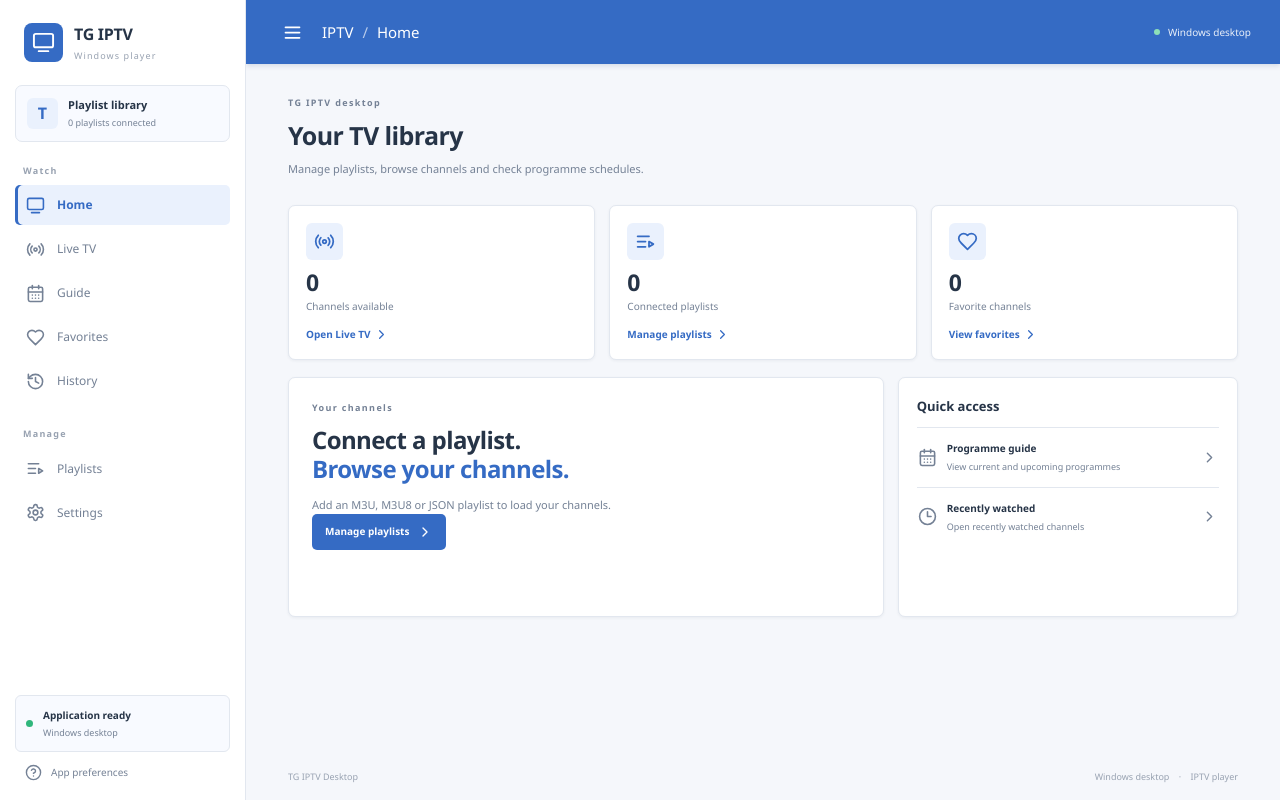
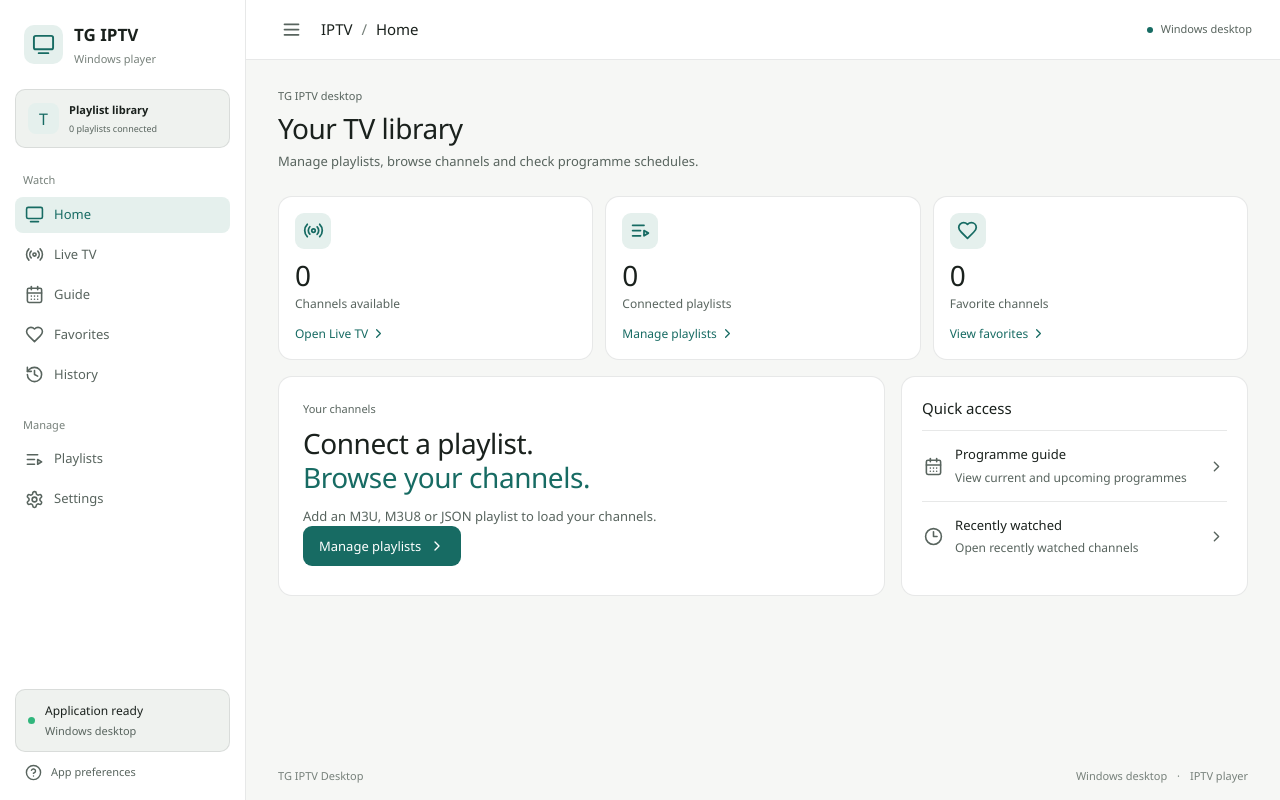
Before and after one commit to MoonDevil1/Tv-app, a React (Vite) app: page / in a window 1280 px wide. Built offline with nearby package versions, Linux system fonts and the light colour scheme.

Commit message:
refine: apply restrained broadcast UI design system

```diff
--- a/src/index.css
+++ b/src/index.css
@@ -73,3 +73,175 @@
 .guide-channel{display:flex;align-items:center;gap:11px;min-width:0;padding:0;text-align:left;color:var(--text);background:none;border:0}.guide-logo{width:42px;height:42px;display:grid;place-items:center;flex:none;overflow:hidden;color:var(--primary);background:var(--surface-soft);border:1px solid var(--border);border-radius:7px}.guide-logo img{width:100%;height:100%;object-fit:contain}.guide-channel b,.guide-channel small{display:block;overflow:hidden;text-overflow:ellipsis;white-space:nowrap}.guide-channel b{font-size:13px}.guide-channel small{margin-top:4px;color:var(--muted);font-size:11px}
 .guide-programmes{min-width:0;display:grid;gap:9px}.guide-programme{display:grid;grid-template-columns:112px minmax(0,1fr) auto;align-items:start;gap:10px;min-width:0}.guide-time{padding-top:1px;color:var(--muted);font-size:11px;font-variant-numeric:tabular-nums;white-space:nowrap}.guide-programme b{display:block;font-size:12px}.guide-programme p{margin:3px 0 0;color:var(--muted);font-size:11px;line-height:1.4;display:-webkit-box;-webkit-line-clamp:2;-webkit-box-orient:vertical;overflow:hidden}.guide-live{padding:2px 6px;color:#fff;background:#d74747;border-radius:3px;font-size:9px;font-weight:700;letter-spacing:.4px}.guide-play{width:34px;height:34px;display:grid;place-items:center;color:var(--primary);background:var(--primary-soft);border:0;border-radius:7px}
 @media(max-width:1000px){.guide-row{grid-template-columns:150px minmax(0,1fr) 34px;gap:10px;padding:11px}.guide-programme{grid-template-columns:90px minmax(0,1fr) auto}.guide-logo{width:36px;height:36px}}
+
+
+/* Unslop interface refinement — restrained broadcast-console direction.
+   Adapted from unslop by Damir Sokolovsky, CC BY 4.0. */
+:root{
+  color-scheme:light;
+  font-family:"Segoe UI",system-ui,sans-serif;
+  --page:#f6f7f5;
+  --surface:#ffffff;
+  --surface-soft:#eff2ef;
+  --border:rgba(25,33,29,.10);
+  --text:#1a211d;
+  --muted:#58645e;
+  --subtle:#77817b;
+  --primary:#176b63;
+  --primary-soft:#e5f0ed;
+  --shadow:none;
+}
+:root[data-theme="dark"]{
+  color-scheme:dark;
+  --page:#141716;
+  --surface:#1b1f1d;
+  --surface-soft:#242927;
+  --border:rgba(237,242,237,.09);
+  --text:#ecefeb;
+  --muted:#a3aca6;
+  --subtle:#828c85;
+  --primary:#83c7bd;
+  --primary-soft:#263b37;
+  --shadow:none;
+}
+body{background:var(--page);color:var(--text)}
+button,input,select{font-family:inherit}
+button{transition:color 140ms ease-out,background-color 140ms ease-out,border-color 140ms ease-out}
+button:focus-visible,input:focus-visible,select:focus-visible{outline:2px solid var(--primary);outline-offset:2px}
+.brand-icon{color:var(--primary);background:var(--primary-soft);border-radius:10px}
+.brand-lockup b{font-size:17px;font-weight:600;letter-spacing:0}
+.brand-lockup small,.navigation-caption,.eyebrow{font-size:11px;font-weight:500;letter-spacing:0;text-transform:none}
+.profile-switcher{padding:12px;border-radius:10px;margin-bottom:24px}
+.profile-avatar{border-radius:8px;font-weight:500}
+.navigation-item{min-height:36px;gap:10px;padding:0 10px;border-radius:8px;font-size:13px;font-weight:400}
+.navigation-item.active{font-weight:500;box-shadow:none}
+.manage-caption{margin-top:24px}
+.connection-status{padding:12px;border-radius:10px}
+.connection-status b{font-size:12px;font-weight:500}
+.connection-status small,.help-link{font-size:11px}
+.main-column{background:var(--page)}
+.app-bar{height:60px;padding:0 28px;color:var(--text);background:var(--surface);border-bottom:1px solid var(--border);box-shadow:none}
+.app-bar-title{font-size:15px;font-weight:500}
+.app-bar-title i{color:var(--subtle)}
+.menu-button{color:var(--muted);border-radius:8px}
+.menu-button:hover{color:var(--text);background:var(--surface-soft)}
+.platform-label{color:var(--muted);font-size:11px}
+.platform-label span{background:var(--primary)}
+.page-container{padding:28px 32px 24px}
+.page-heading{margin-bottom:24px}
+.eyebrow{color:var(--muted)}
+.page-heading h1{font-size:28px;font-weight:500;line-height:1.2;letter-spacing:-.45px}
+.page-subtitle{font-size:13px;line-height:1.5}
+.overview-cards{gap:12px}
+.overview-card{min-height:132px;padding:16px;background:var(--surface);border:1px solid var(--border);border-radius:14px;box-shadow:none}
+.overview-card:hover{border-color:var(--primary)}
+.overview-icon{width:36px;height:36px;margin-bottom:12px;color:var(--primary);background:var(--primary-soft);border-radius:9px}
+.overview-card>b{font-size:28px;font-weight:500;font-variant-numeric:tabular-nums}
+.overview-card>small{font-size:12px}
+.card-link{margin-top:12px;color:var(--primary);font-size:12px;font-weight:500}
+.home-content-grid{gap:16px;margin-top:16px}
+.welcome-panel,.quick-links,.settings-panel{background:var(--surface);border:1px solid var(--border);border-radius:14px;box-shadow:none}
+.welcome-panel{min-height:220px;padding:24px}
+.welcome-panel h2{margin:10px 0 12px;font-size:28px;font-weight:500;line-height:1.18;letter-spacing:-.45px}
+.welcome-panel h2 span{color:var(--primary)}
+.welcome-panel>p:not(.eyebrow){max-width:520px;color:var(--muted);font-size:13px;line-height:1.6}
+.primary-button{min-height:40px;padding:0 16px;color:#fff;background:var(--primary);border:0;border-radius:9px;font-size:13px;font-weight:500;box-shadow:none}
+:root[data-theme="dark"] .primary-button{color:#10201d}
+.primary-button:hover{filter:none;background:color-mix(in srgb,var(--primary) 88%,var(--text))}
+.secondary-button{min-height:38px;padding:0 14px;color:var(--text);background:var(--surface);border:1px solid var(--border);border-radius:9px;font-size:12px;font-weight:500}
+.secondary-button:hover{background:var(--surface-soft)}
+.quick-links{padding:20px}
+.quick-links h2{font-size:15px;font-weight:500}
+.quick-links button{gap:12px;padding:14px 2px}
+.quick-links button>b,.quick-links button b{font-size:13px;font-weight:500}
+.quick-links button small{font-size:12px}
+.empty-state{min-height:280px;padding:28px;border:1px dashed var(--border);border-radius:16px;background:var(--surface)}
+.empty-state-icon{width:48px;height:48px;border-radius:12px}
+.empty-state h2{margin:16px 0 8px;font-size:16px;font-weight:500}
+.empty-state p{font-size:13px;line-height:1.6}
+.settings-layout{gap:16px}
+.settings-panel{padding:20px;border-radius:14px}
+.panel-heading h2{font-size:15px;font-weight:500}
+.panel-heading p{font-size:13px;line-height:1.5}
+.theme-options{gap:12px}
+.theme-option{padding:12px;border-radius:10px}
+.theme-option b,.setting-row b{font-size:13px;font-weight:500}
+.theme-option small,.setting-row small{font-size:12px;line-height:1.45}
+.theme-preview{border-radius:8px}
+.setting-row{min-height:64px}
+.setting-row select{padding:9px 11px;border-radius:9px;font-size:12px}
+.import-panel{padding:20px;background:var(--surface);border:1px solid var(--border);border-radius:14px;box-shadow:none}
+.import-grid{gap:16px}
+.import-grid label>span,.import-label>span{font-size:12px;font-weight:500}
+.import-grid input,.import-label textarea{padding:10px 12px;border-radius:9px;font-size:12px}
+.import-actions{gap:8px}
+.playlist-list-section{margin-top:24px}
+.list-section-heading h2{font-size:15px;font-weight:500}
+.list-section-heading>span{padding:3px 8px;border-radius:6px;font-size:11px;font-variant-numeric:tabular-nums}
+.playlist-row{gap:12px;padding:14px 16px;margin-bottom:8px;border-radius:12px}
+.playlist-row-icon{width:40px;height:40px;border-radius:9px}
+.playlist-row-info b{font-size:13px;font-weight:500}
+.playlist-row-info small{font-size:11px;line-height:1.4}
+.playlist-refresh-select{padding:8px 9px;border-radius:8px;font-size:11px}
+.icon-button{width:36px;height:36px;border-radius:8px}
+.channel-toolbar{gap:10px;margin-bottom:16px}
+.channel-search{height:40px;padding:0 12px;border-radius:9px}
+.channel-search input{font-size:13px}
+.channel-toolbar select{padding:9px 11px;border-radius:9px;font-size:12px}
+.channel-toolbar>span{font-size:11px;font-variant-numeric:tabular-nums}
+.channel-grid{gap:10px}
+.channel-card{gap:12px;padding:12px;background:var(--surface);border:1px solid var(--border);border-radius:12px}
+.channel-logo{width:44px;height:44px;border-radius:9px}
+.channel-card-info b{font-size:13px;font-weight:500}
+.channel-card-info small{font-size:11px;line-height:1.35}
+.favorite-button{width:34px;height:34px;border-radius:8px}
+.guide-search{width:min(100%,620px)}
+.guide-updated,.guide-status{font-size:12px}
+.guide-list{gap:10px}
+.guide-row{gap:16px;padding:15px 16px;background:var(--surface);border:1px solid var(--border);border-radius:12px;box-shadow:none}
+.guide-logo{border-radius:9px}
+.guide-channel b{font-size:13px;font-weight:500}
+.guide-channel small{font-size:11px}
+.guide-programmes{gap:10px}
+.guide-programme{grid-template-columns:116px minmax(0,1fr) auto;gap:12px}
+.guide-time{font-size:12px}
+.guide-programme b{font-size:13px;font-weight:500}
+.guide-programme p{font-size:12px;line-height:1.45}
+.guide-live,.live-indicator{padding:4px 8px;border-radius:4px;font-size:10px;font-weight:600;letter-spacing:0}
+.guide-play{width:36px;height:36px;border-radius:8px}
+.live-player-page{gap:12px}
+.live-player-toolbar{height:48px;gap:12px}
+.player-back{padding:8px 11px;border-radius:8px;font-size:12px}
+.player-channel-heading b{font-size:14px;font-weight:500}
+.player-channel-heading small{font-size:11px}
+.live-player-layout{gap:12px}
+.live-player-stage{border-radius:10px}
+.player-channel-panel{border-radius:12px;box-shadow:none}
+.player-list-heading{height:48px;padding:0 14px}
+.player-list-heading b{font-size:13px;font-weight:500}
+.player-list-heading span{padding:3px 8px;border-radius:6px;font-size:11px;font-variant-numeric:tabular-nums}
+.player-list-search{padding:10px}
+.player-list-search input{height:36px;padding:0 10px;border-radius:8px;font-size:12px}
+.player-channel-list{padding:6px}
+.player-channel-row{min-height:60px;gap:10px;padding:7px 8px;border-radius:8px}
+.player-channel-row.active{box-shadow:inset 2px 0 var(--primary)}
+.player-channel-number{font-size:11px;font-variant-numeric:tabular-nums}
+.player-channel-logo{border-radius:7px}
+.player-channel-name b{font-size:12px;font-weight:500}
+.player-channel-name small{font-size:10px}
+.player-channel-live{font-size:9px;font-weight:600}
+.player-controls button{border-radius:8px}
+.player-settings-popover{padding:8px;background:rgba(18,23,21,.96);border:1px solid rgba(255,255,255,.12);border-radius:12px;box-shadow:none}
+.player-settings-popover button{min-height:38px;padding:8px 10px;border-radius:8px;font-size:12px}
+.player-settings-popover button b{color:#a9d8d0}
+.player-menu-empty{font-size:12px}
+.programme-overlay{padding:11px 13px;background:rgba(15,19,17,.78);border-radius:8px}
+.programme-overlay b{font-size:13px}
+.programme-overlay span{font-size:11px;line-height:1.5}
+.programme-progress i{background:var(--primary)}
+.player-error button{padding:9px 14px;color:#10201d;background:var(--primary);border-radius:8px;font-size:12px}
+.player-volume-hint{font-size:11px}
+.app-footer{padding:12px 32px 16px;color:var(--subtle);font-size:11px}
+@media(max-width:1050px){.page-container{padding:24px 24px 20px}.overview-cards{gap:10px}.overview-card{min-height:124px}}
+@media(max-width:820px){.page-container{padding:20px 16px}.overview-cards{grid-template-columns:1fr}.app-bar{padding:0 16px}.app-footer{padding:12px 16px}.home-content-grid{grid-template-columns:1fr}.guide-row{grid-template-columns:1fr;gap:12px}.guide-programme{grid-template-columns:84px minmax(0,1fr) auto}.live-player-layout{grid-template-columns:1fr}.player-channel-panel{max-height:360px}}
+@media(prefers-reduced-motion:reduce){button{transition:none}.spinner{animation:none}}
```
